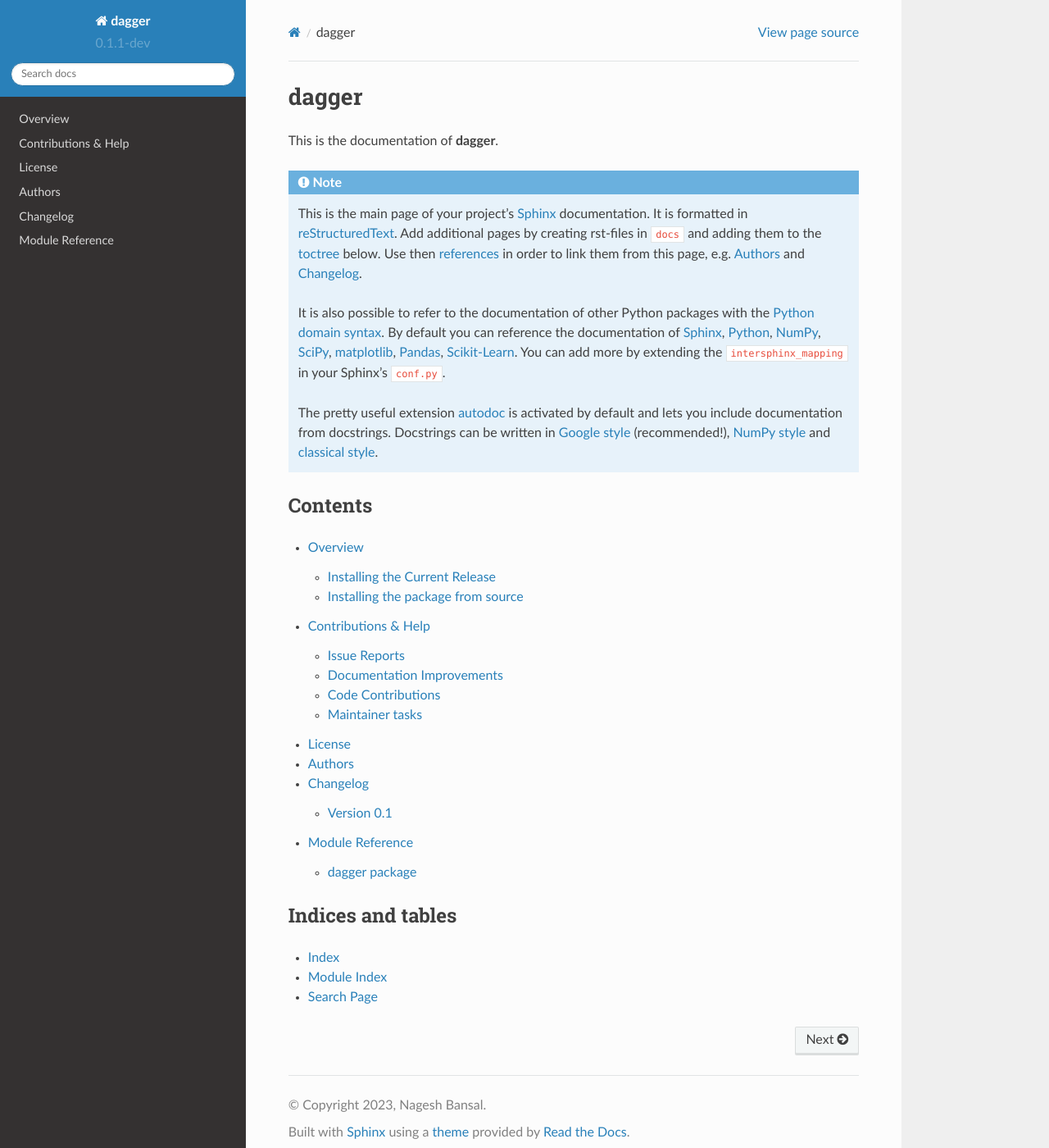
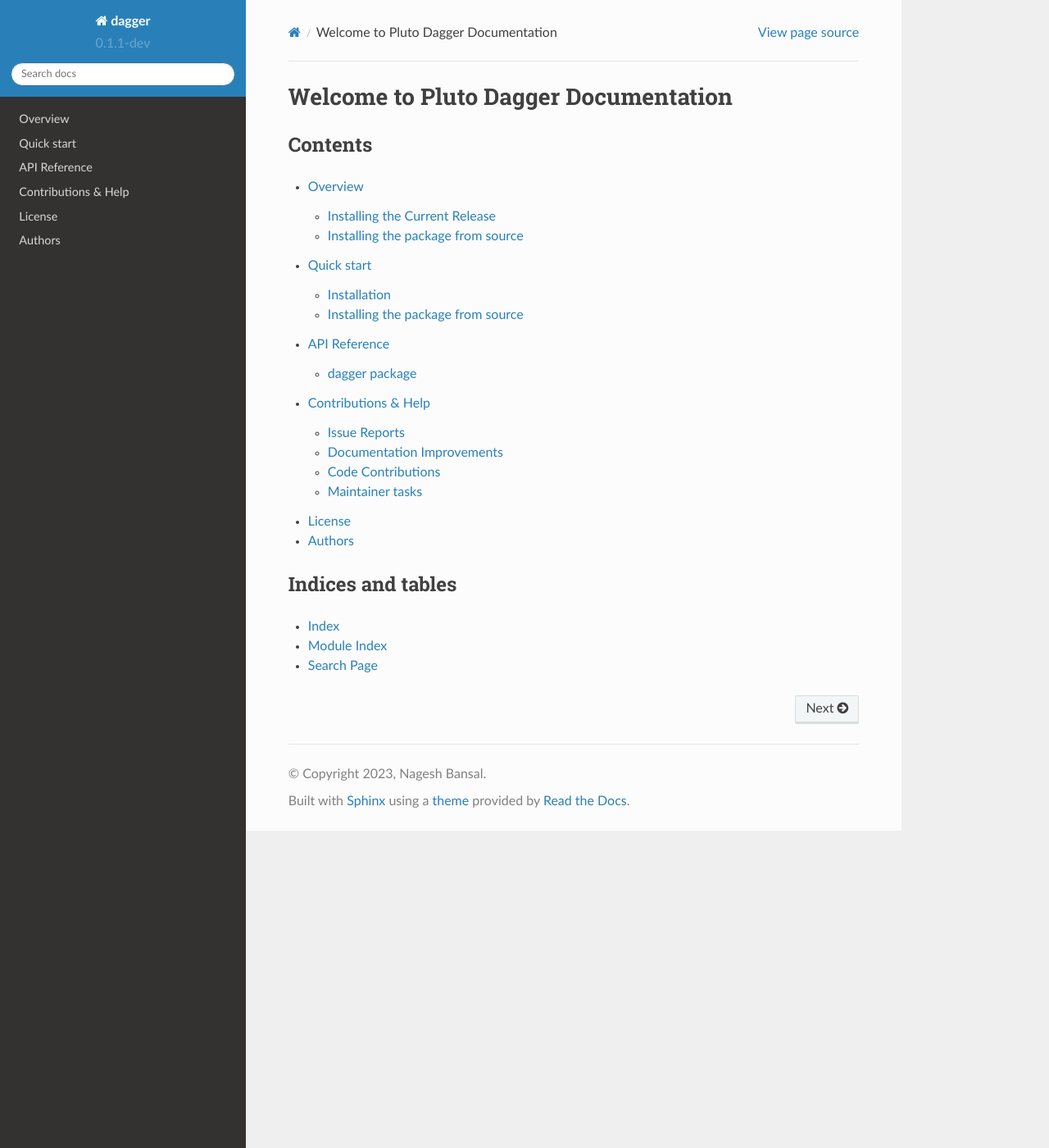
Before and after one commit to rohithvarma3000/dagger, a Sphinx documentation site: the page built from docs/index.rst, in a window 1280 px wide and 1400 px high. Shown: the whole window at 82% size. Built offline with Sphinx 7.4.7 and the Read the Docs theme 2.0.0, drawn with Linux system fonts in a browser that asks for light colours.

Commit message:
Adds Tutorials in the readthedocs
Signed-off-by: Nagesh Bansal <nageshbansal59@gmail.com>

```diff
--- a/CHANGELOG.rst
+++ /dev/null
@@ -1,10 +0,0 @@
-=========
-Changelog
-=========
-
-Version 0.1
-===========
-
-- Feature A added
-- FIX: nasty bug #1729 fixed
-- add your changes here!
--- a/README.rst
+++ b/README.rst
@@ -41,4 +41,4 @@
       pip install .
 
 
-.. _dagger : https://github.com/rohithvarma3000/neonVegWrangleR
+.. _dagger : https://github.com/rohithvarma3000/dagger.git
--- a/docs/changelog.rst
+++ /dev/null
@@ -1,2 +0,0 @@
-.. _changes:
-.. include:: ../CHANGELOG.rst
--- a/docs/index.rst
+++ b/docs/index.rst
@@ -1,26 +1,6 @@
 ======
-dagger
+Welcome to Pluto Dagger Documentation
 ======
-
-This is the documentation of **dagger**.
-
-.. note::
-
-    This is the main page of your project's `Sphinx`_ documentation.
-    It is formatted in `reStructuredText`_. Add additional pages
-    by creating rst-files in ``docs`` and adding them to the `toctree`_ below.
-    Use then `references`_ in order to link them from this page, e.g.
-    :ref:`authors` and :ref:`changes`.
-
-    It is also possible to refer to the documentation of other Python packages
-    with the `Python domain syntax`_. By default you can reference the
-    documentation of `Sphinx`_, `Python`_, `NumPy`_, `SciPy`_, `matplotlib`_,
-    `Pandas`_, `Scikit-Learn`_. You can add more by extending the
-    ``intersphinx_mapping`` in your Sphinx's ``conf.py``.
-
-    The pretty useful extension `autodoc`_ is activated by default and lets
-    you include documentation from docstrings. Docstrings can be written in
-    `Google style`_ (recommended!), `NumPy style`_ and `classical style`_.
 
 
 Contents
@@ -30,11 +10,12 @@
    :maxdepth: 2
 
    Overview <readme>
+   Quick start <introduction>
+   API Reference <api/modules>
    Contributions & Help <contributing>
    License <license>
    Authors <authors>
-   Changelog <changelog>
-   Module Reference <api/modules>
+
 
 
 Indices and tables
```
Also changed, not shown: CONTRIBUTING.rst (+0 -58 lines), docs/introduction.rst (added, +82 -0 lines), 1 other file.
